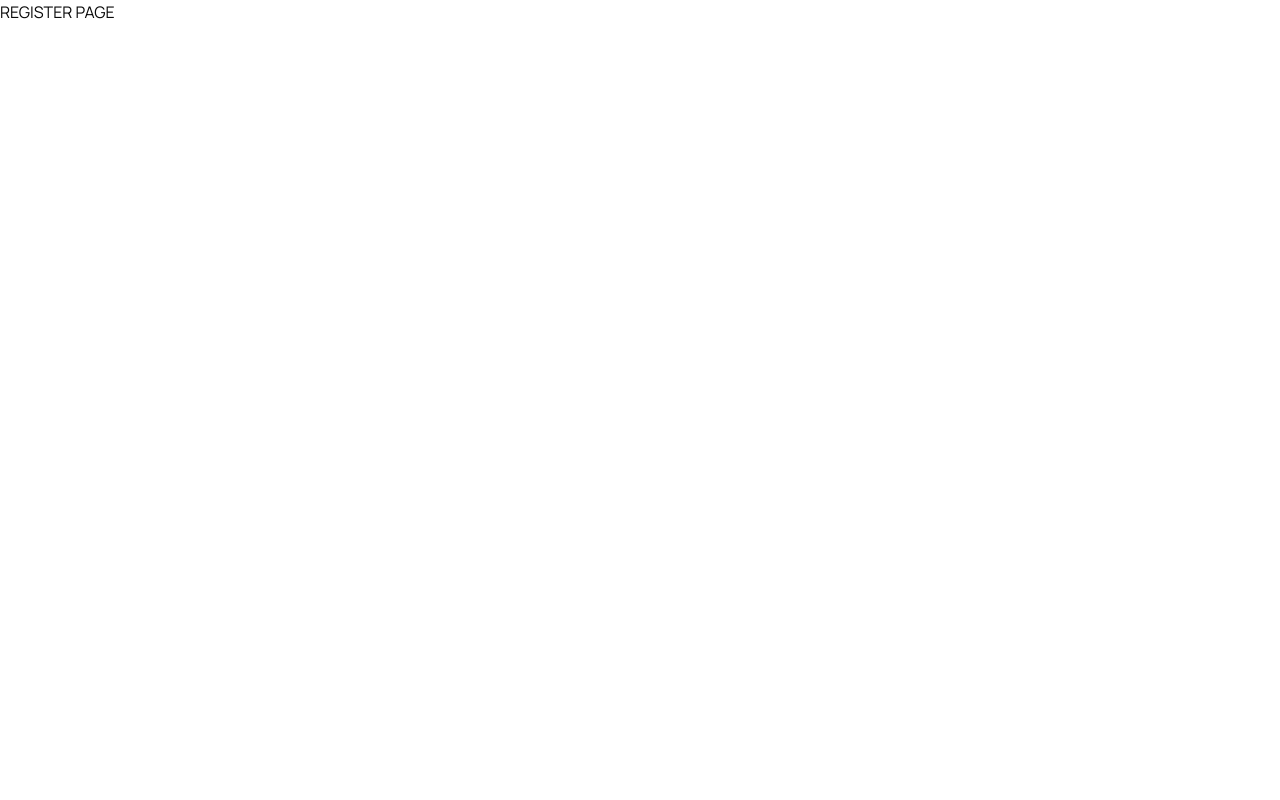
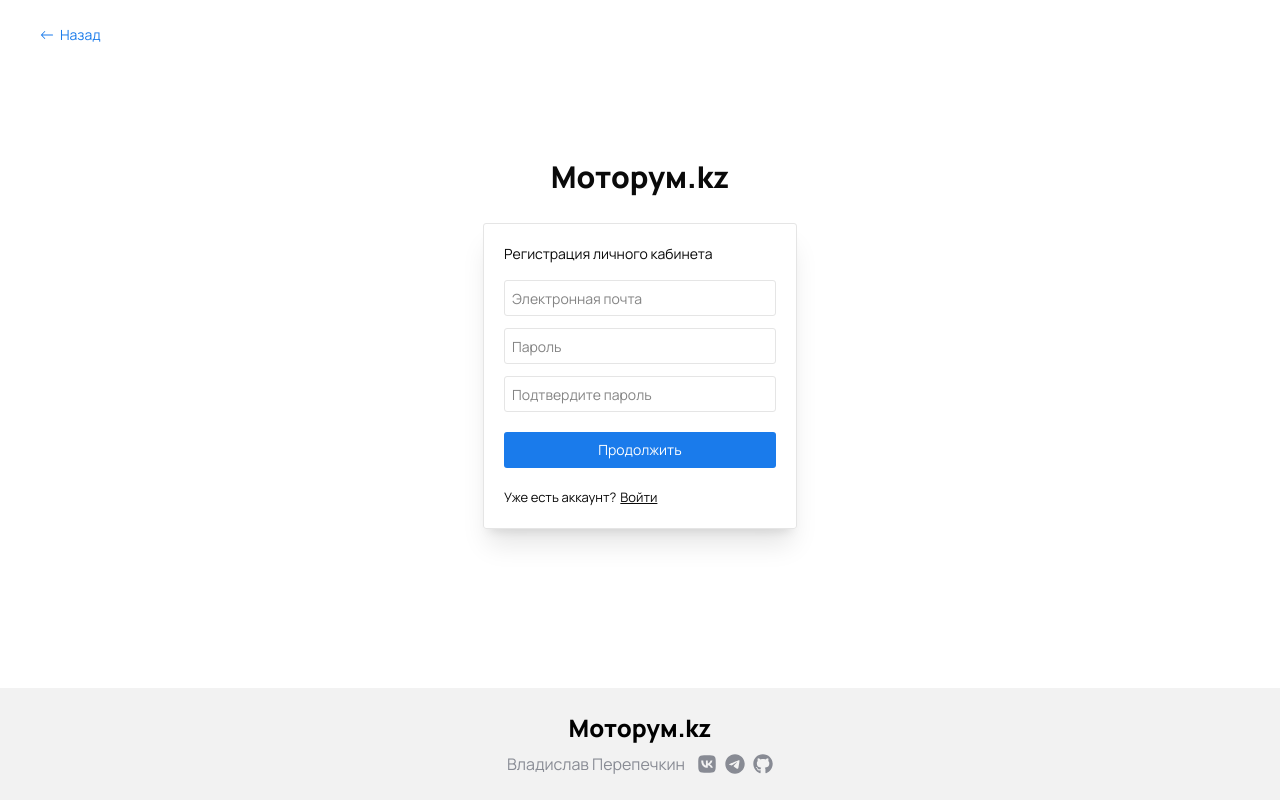
Before and after one commit to xtrphy/car-marketplace, a Next.js app: page /register in a window 1280 px wide. Built offline with nearby package versions, Linux system fonts and the light colour scheme; no server answers.

Commit message:
feat: let users register and login, simple validation for register form via supabase

```diff
--- a/src/app/(auth)/layout.tsx
+++ b/src/app/(auth)/layout.tsx
@@ -1,11 +1,27 @@
+import Footer from "@/widgets/footer/ui/Footer";
+import Link from "next/link";
+import { BsArrowLeft } from "react-icons/bs";
+
 export default function RootLayout({
     children,
 }: Readonly<{
     children: React.ReactNode;
 }>) {
     return (
-        <div className='flex flex-col min-h-screen'>
-            {children}
-        </div>
+        <>
+            <main className='flex justify-center items-center flex-grow'>
+                <Link href='/cars' className='flex items-center gap-1.5 absolute top-[25px] left-10 text-primary-accent text-sm'>
+                    <BsArrowLeft />
+                    Назад
+                </Link>
+                <div className='flex flex-col items-center gap-7'>
+                    <span className='text-3xl font-black'>Моторум.kz</span>
+                    <div className="flex flex-col gap-3 border rounded-[3px] shadow-xl p-5 w-[314px]">
+                        {children}
+                    </div>
+                </div>
+            </main>
+            <Footer />
+        </>
     );
 }
--- a/src/app/(auth)/login/page.tsx
+++ b/src/app/(auth)/login/page.tsx
@@ -1,11 +1,57 @@
-import React from 'react';
+'use client'
 
-const page = () => {
+import { supabase } from '@/utils/supabase/supabaseClient';
+import { useState } from 'react';
+import { useRouter } from 'next/navigation';
+import Link from 'next/link';
+
+export default function LoginPage() {
+    const [email, setEmail] = useState('');
+    const [password, setPassword] = useState('');
+    const router = useRouter();
+
+    async function handleLogin() {
+        const { error } = await supabase.auth.signInWithPassword({
+            email,
+            password,
+        })
+
+        if (error) console.error(error)
+        else {
+            router.push('/cars');
+        }
+    }
+
     return (
-        <div>
-            LOGIN PAGE
-        </div>
-    );
-};
-
-export default page;
+        <>
+            <p className='text-sm mb-1'>Вход в личный кабинет</p>
+            <input
+                type="email"
+                onChange={e => setEmail(e.target.value)}
+                className='border rounded-[3px] h-[36px] text-sm pl-[7px] focus:outline-none focus:border-[#2a81dd]'
+                placeholder='Электронная почта'
+            />
+            <input
+                type="password"
+                onChange={e => setPassword(e.target.value)}
+                className='border rounded-[3px] h-[36px] text-sm pl-[7px] focus:outline-none focus:border-[#2a81dd]'
+                placeholder='Пароль'
+            />
+            <button
+                onClick={handleLogin}
+                className='mt-2 bg-primary-accent text-white text-sm rounded-[3px] p-2 hover:bg-[#34a2e9] transition-colors duration-200 cursor-pointer'
+            >
+                Продолжить
+            </button>
+            <div className='mt-2 text-[13px]'>
+                Нет аккаунта?
+                <Link
+                    href='/register'
+                    className='ml-1 underline hover:no-underline hover:text-primary-accent'
+                >
+                    Зарегистрироваться
+                </Link>
+            </div>
+        </>
+    )
+}
--- a/src/app/(auth)/register/page.tsx
+++ b/src/app/(auth)/register/page.tsx
@@ -1,11 +1,73 @@
-import React from 'react';
+'use client';
 
-const page = () => {
+import { supabase } from '@/utils/supabase/supabaseClient';
+import { useState } from 'react';
+import { useRouter } from 'next/navigation';
+import Link from 'next/link';
+
+export default function RegisterPage() {
+    const [email, setEmail] = useState('');
+    const [password, setPassword] = useState('');
+    const [confirmPassword, setConfirmPassword] = useState('');
+    const [error, setError] = useState('');
+    const [success, setSuccess] = useState('');
+
+    async function handleRegister() {
+        const { data: user, error } = await supabase.auth.signUp({
+            email,
+            password,
+        })
+
+        if (error) {
+            setError(error.message);
+            setSuccess('');
+            return;
+        }
+
+        if (user) {
+            setSuccess('Проверьте почту для подтверждения регистрации.');
+            setError('');
+        }
+    };
+
     return (
-        <div>
-            REGISTER PAGE
-        </div>
+        <>
+            <p className='text-sm mb-1'>Регистрация личного кабинета</p>
+            <input
+                type="email"
+                onChange={e => setEmail(e.target.value)}
+                className='border rounded-[3px] h-[36px] text-sm pl-[7px] focus:outline-none focus:border-[#2a81dd]'
+                placeholder='Электронная почта'
+            />
+            <input
+                type="password"
+                onChange={e => setPassword(e.target.value)}
+                className='border rounded-[3px] h-[36px] text-sm pl-[7px] focus:outline-none focus:border-[#2a81dd]'
+                placeholder='Пароль'
+            />
+            <input
+                type="password"
+                onChange={e => setConfirmPassword(e.target.value)}
+                className='border rounded-[3px] h-[36px] text-sm pl-[7px] focus:outline-none focus:border-[#2a81dd]'
+                placeholder='Подтвердите пароль'
+            />
+            {error && <p className='text-red-500 mt-3 text-sm'>{error}</p>}
+            {success && <p className='text-green-500 mt-3 text-sm'>{success}</p>}
+            <button
+                onClick={handleRegister}
+                className='mt-2 bg-primary-accent text-white text-sm rounded-[3px] p-2 hover:bg-[#34a2e9] transition-colors duration-200 cursor-pointer'
+            >
+                Продолжить
+            </button>
+            <div className='mt-2 text-[13px]'>
+                Уже есть аккаунт?
+                <Link
+                    href='/login'
+                    className='ml-1 underline hover:no-underline hover:text-primary-accent'
+                >
+                    Войти
+                </Link>
+            </div>
+        </>
     );
 };
-
-export default page;
--- a/src/app/(main)/[category]/page.tsx
+++ b/src/app/(main)/[category]/page.tsx
@@ -1,12 +1,11 @@
 import React from 'react';
-import { createClient } from '@/utils/supabase/server';
+import { supabase } from '@/utils/supabase/supabaseClient';
 import { Database } from '@/utils/supabase/types/supabase';
 import Image from 'next/image';
 
 export type Car = Database["public"]["Tables"]["cars"]["Row"];
 
 const page = async () => {
-    const supabase = await createClient();
     const { data: cars } = await supabase
         .from("cars")
         .select("*")
--- a/src/app/page.tsx
+++ b/src/app/page.tsx
@@ -1,6 +1,6 @@
 import { redirect } from 'next/navigation';
 
-const page = () => {
+const page = async () => {
     redirect('/cars');
 };
 
--- a/src/utils/supabase/server.ts
+++ /dev/null
@@ -1,27 +0,0 @@
-import { createServerClient } from "@supabase/ssr";
-import { cookies } from "next/headers";
-
-export async function createClient() {
-    const cookieStore = await cookies()
-
-    return createServerClient(
-        process.env.NEXT_PUBLIC_SUPABASE_URL!,
-        process.env.NEXT_PUBLIC_SUPABASE_ANON_KEY!,
-        {
-            cookies: {
-                getAll() {
-                    return cookieStore.getAll()
-                },
-                setAll(cookiesToSet) {
-                    try {
-                        cookiesToSet.forEach(({ name, value, options }) =>
-                            cookieStore.set(name, value, options)
-                        )
-                    } catch {
-
-                    }
-                },
-            },
-        }
-    )
-}
--- /dev/null
+++ b/src/utils/supabase/supabaseClient.ts
@@ -0,0 +1,6 @@
+import { createClient } from "@supabase/supabase-js"
+
+const supabaseUrl = process.env.NEXT_PUBLIC_SUPABASE_URL!
+const supabaseAnonKey = process.env.NEXT_PUBLIC_SUPABASE_ANON_KEY!
+
+export const supabase = createClient(supabaseUrl, supabaseAnonKey);
```
